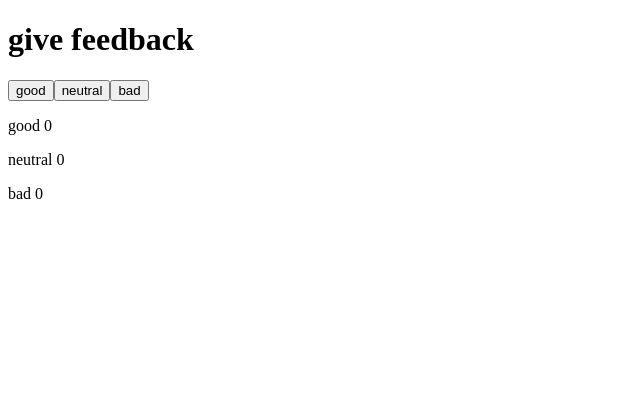
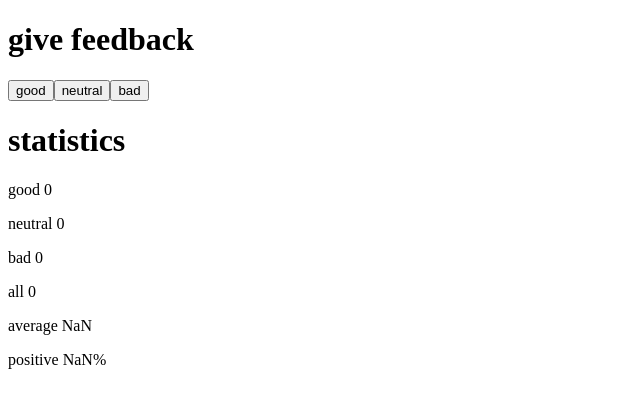
Before and after one commit to jimmy-zx/fullstackopen, a React (Create React App) app in the folder part1/unicafe/: page / in a window 1280 px wide. Shown: the top 408 px of the page, without its empty margins (0-640 px from the left). Built offline with nearby package versions, Linux system fonts and the light colour scheme.

Commit message:
Finished 1.7 and 1.8

```diff
--- a/part1/unicafe/src/App.js
+++ b/part1/unicafe/src/App.js
@@ -1,11 +1,19 @@
 import { useState } from 'react'
 
-const Stats = (props) => {
+const Stats = ({good, bad, neutral}) => {
+    const all = good + bad + neutral
+    const score = good - bad
+    const average = score / all
+    const positive = good / all
     return (
         <>
-            <p>good {props.good}</p>
-            <p>neutral {props.neutral}</p>
-            <p>bad {props.bad}</p>
+            <h1>statistics</h1>
+            <p>good {good}</p>
+            <p>neutral {neutral}</p>
+            <p>bad {bad}</p>
+            <p>all {all}</p>
+            <p>average {average}</p>
+            <p>positive {positive * 100}%</p>
         </>
     )
 }
```
